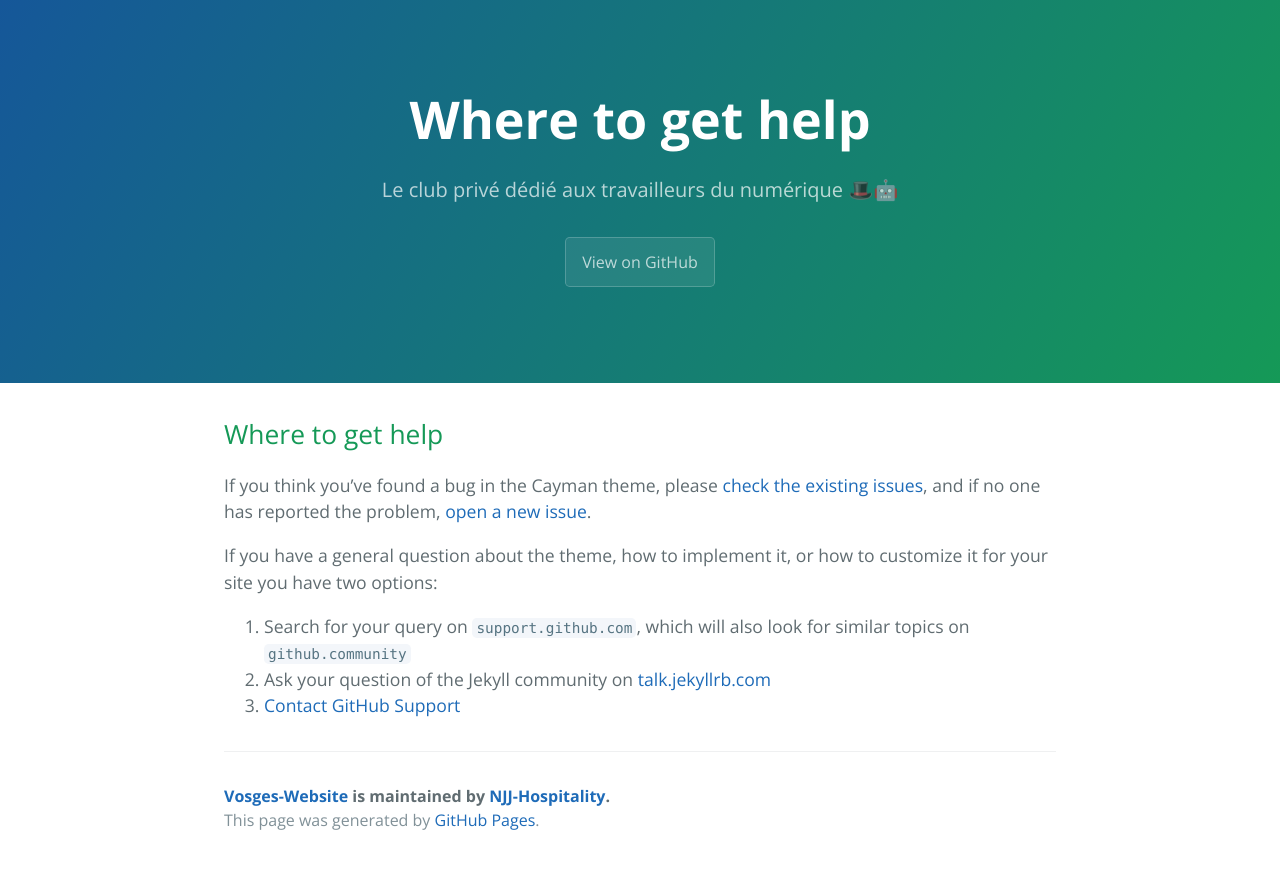
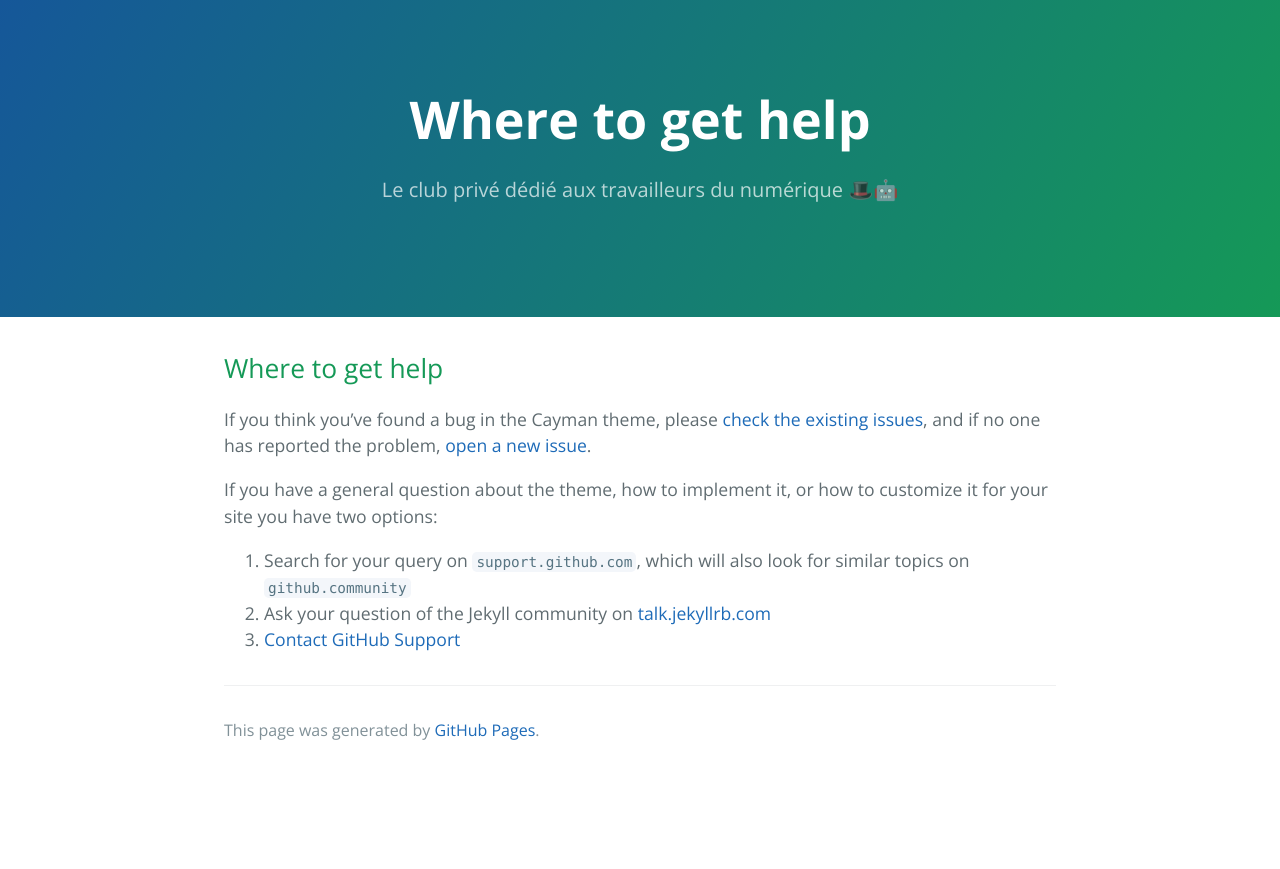
Before and after one commit to NJJ-Hospitality/Vosges-Website, a Jekyll site: the page built from docs/SUPPORT.md, in a window 1280 px wide. Shown: the top 869 px of the page. Built offline with Jekyll 4.4.1, drawn with Linux system fonts in a browser that asks for light colours; our own code applies the rules of GitHub Pages for plain Markdown files.

Commit message:
Update default.html

```diff
--- a/_layouts/default.html
+++ b/_layouts/default.html
@@ -18,22 +18,12 @@
     <header class="page-header" role="banner">
       <h1 class="project-name">{{ page.title | default: site.title | default: site.github.repository_name }}</h1>
       <h2 class="project-tagline">{{ page.description | default: site.description | default: site.github.project_tagline }}</h2>
-      {% if site.github.is_project_page %}
-        <a href="{{ site.github.repository_url }}" class="btn">View on GitHub</a>
-      {% endif %}
-      {% if site.show_downloads %}
-        <a href="{{ site.github.zip_url }}" class="btn">Download .zip</a>
-        <a href="{{ site.github.tar_url }}" class="btn">Download .tar.gz</a>
-      {% endif %}
     </header>
 
     <main id="content" class="main-content" role="main">
       {{ content }}
 
       <footer class="site-footer">
-        {% if site.github.is_project_page %}
-          <span class="site-footer-owner"><a href="{{ site.github.repository_url }}">{{ site.github.repository_name }}</a> is maintained by <a href="{{ site.github.owner_url }}">{{ site.github.owner_name }}</a>.</span>
-        {% endif %}
         <span class="site-footer-credits">This page was generated by <a href="https://pages.github.com">GitHub Pages</a>.</span>
       </footer>
     </main>
```
